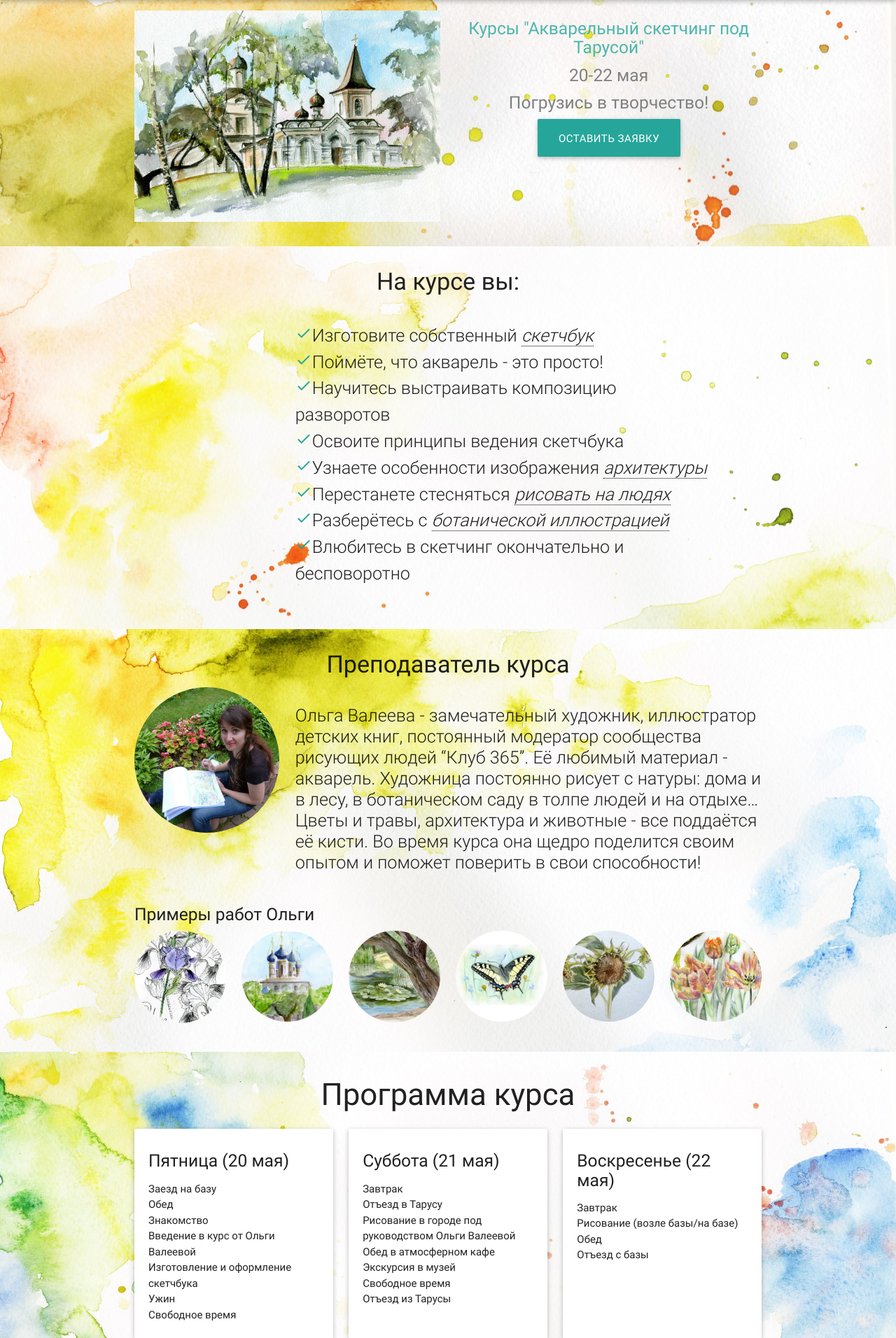
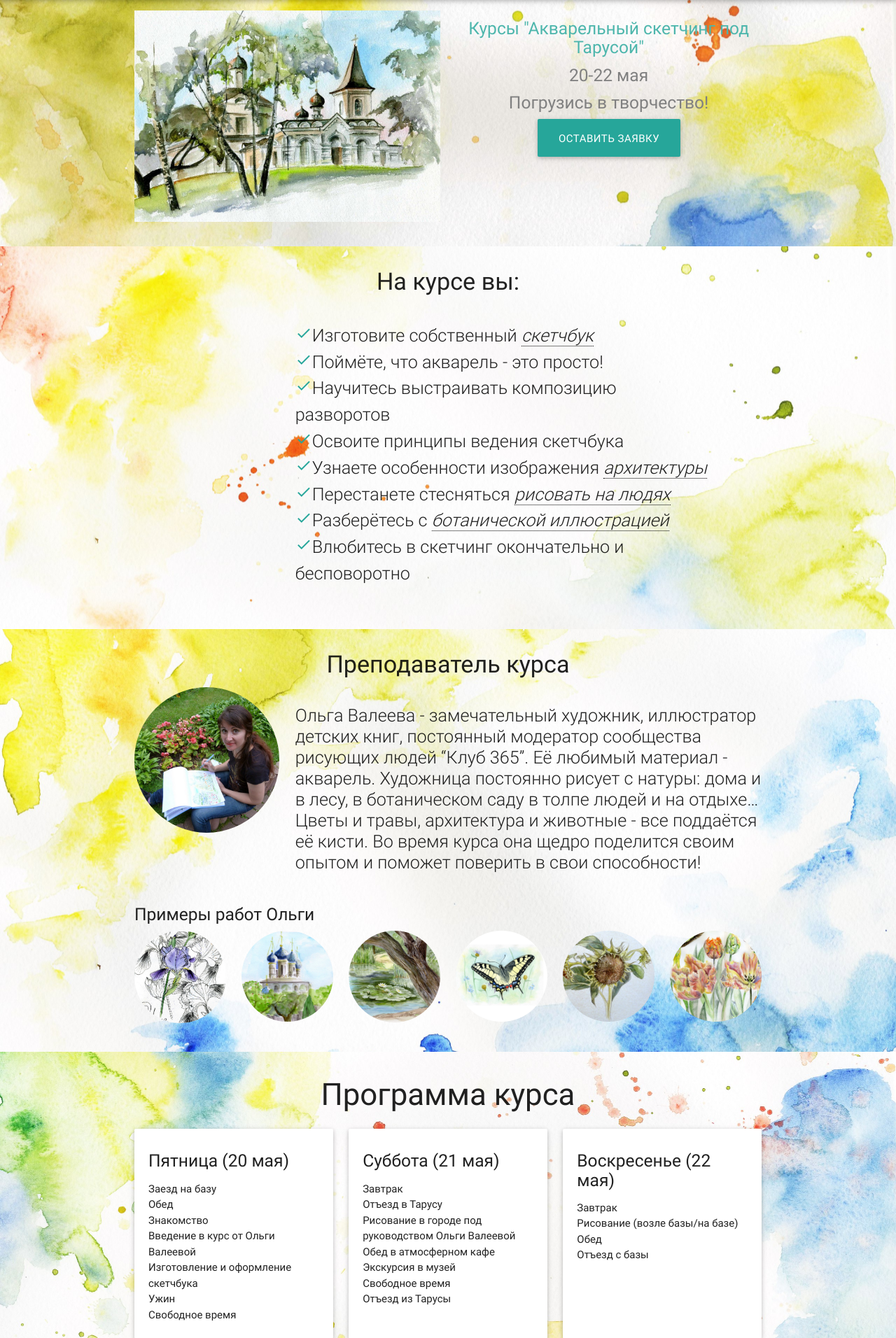
Before and after one commit to spacecrabby/watercolor, a Django app: page / in a window 1280 px wide. Shown: the part 64-1976 px from the top of the page at 70% size. Run offline with Django 3.2, Linux system fonts and the light colour scheme; some libraries are stand-ins or nearby versions.

Commit message:
playing with backgrounds

```diff
--- a/watercolor/static/css/style.css
+++ b/watercolor/static/css/style.css
@@ -75,12 +75,12 @@ footer.page-footer {
 }
 
 #index-banner {
-  background: white url("../images/water7.jpg");
+  background: white url("../images/water7.jpg") no-repeat center;
   background-size: cover;
 }
 
 #on-course {
-  background: white url("../images/water1.jpg");
+  background: white url("../images/water1.jpg") no-repeat center;
   background-size: cover;
 }
 
@@ -94,21 +94,21 @@ footer.page-footer {
 }
 
 #teacher {
-  background: white url("../images/water2.jpg");
+  background: white url("../images/water2.jpg") no-repeat center;
   background-size: cover;
 }
 
 #programm {
-  background: white url("../images/water3.jpg");
+  background: white url("../images/water3.jpg") no-repeat center;
   background-size: cover;
 }
 
 #place {
-  background: white url("../images/water4.jpg");
+  background: white url("../images/water4.jpg") no-repeat center;
   background-size: cover;
 }
 
 #price {
-  background: white url("../images/water5.jpg");
+  background: white url("../images/water5.jpg") no-repeat center;
   background-size: cover;
 }
```
